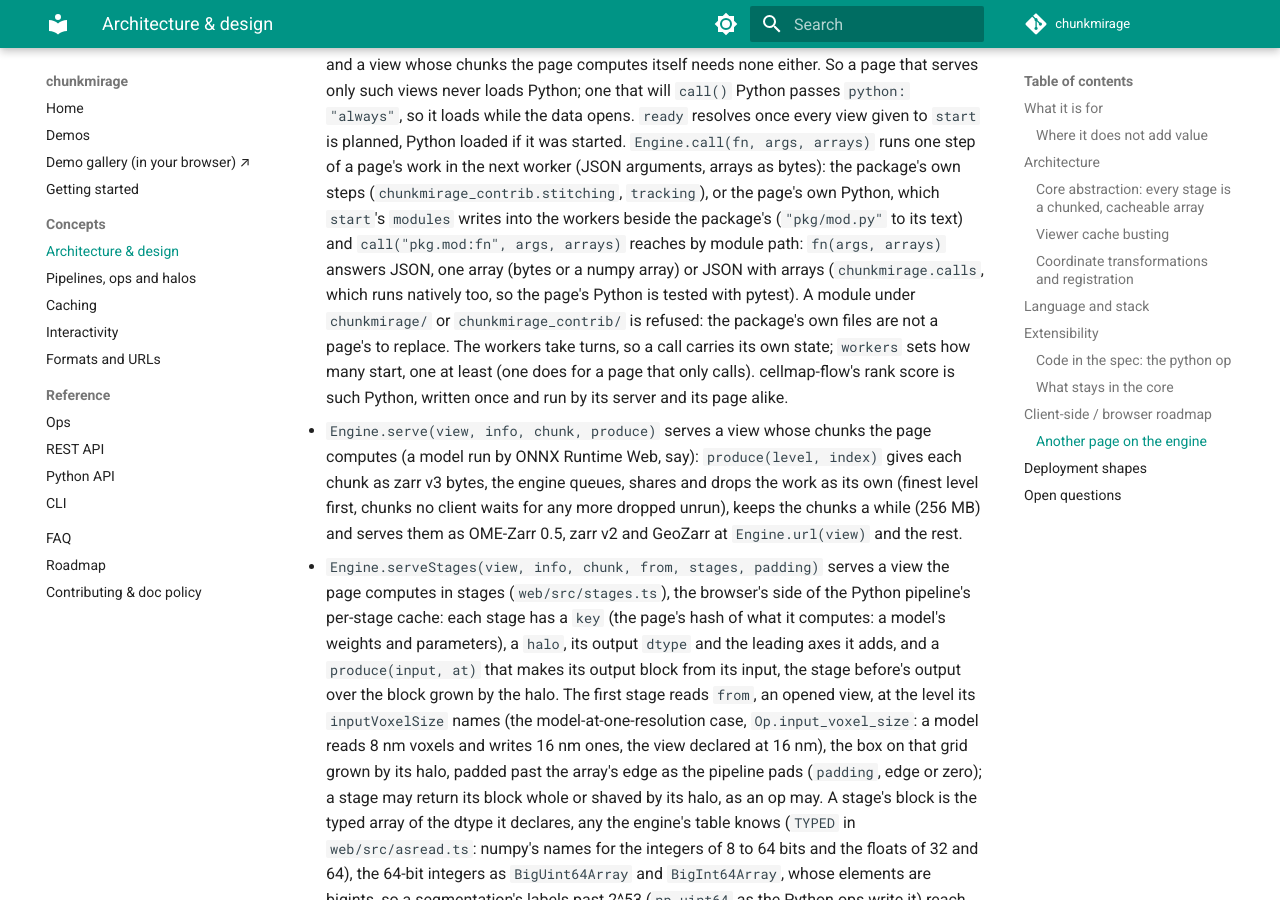
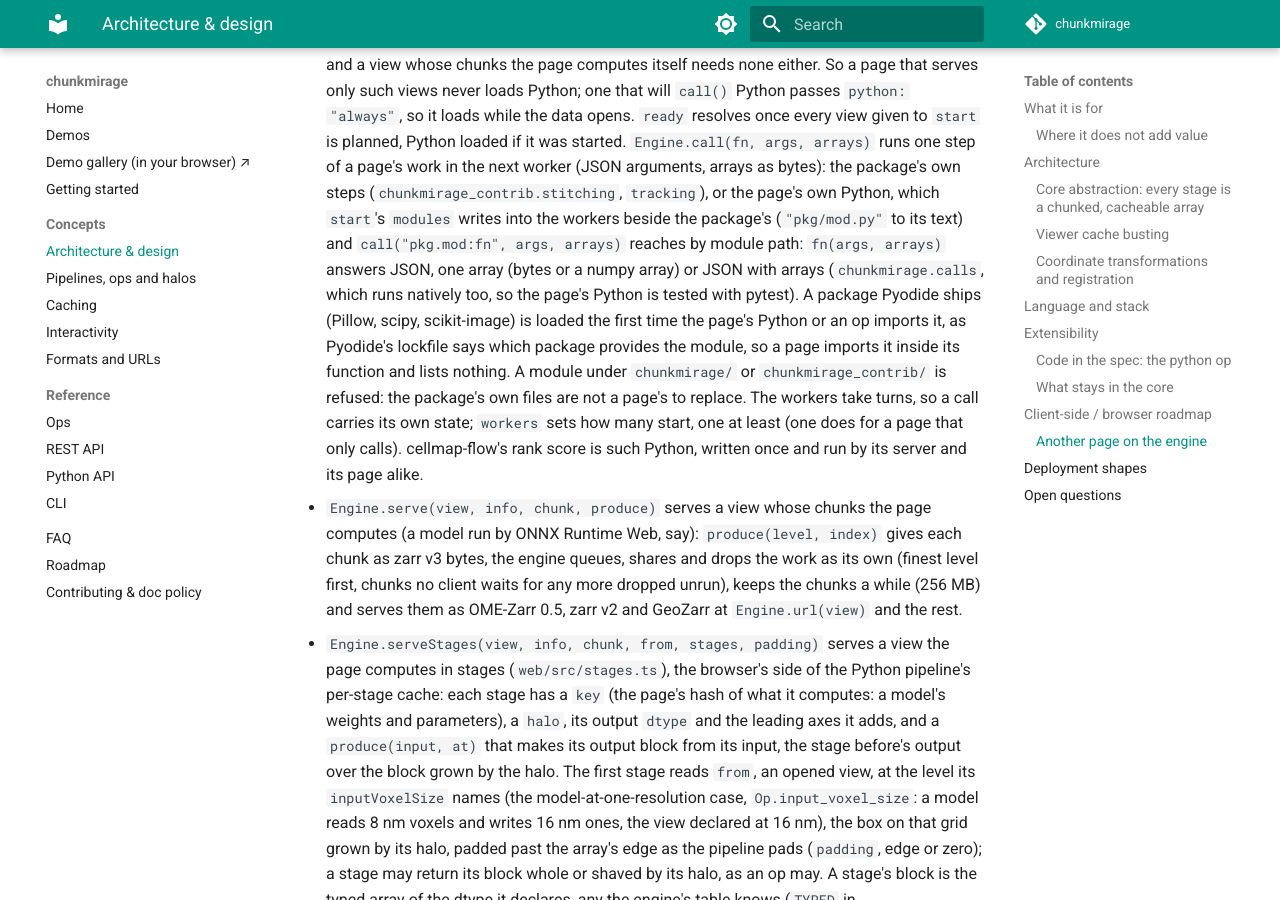
Before and after one commit to JaneliaSciComp/chunkmirage, an MkDocs documentation site: the page built from docs/design.md, in a window 1280 px wide and 900 px high, scrolled down 11925 px. Built offline with MkDocs 1.6.1 and Material for MkDocs 9.7.7, drawn with Linux system fonts in a browser that asks for light colours; comment, search, counter and statistics services are not loaded.

Commit message:
Any package Pyodide ships is loaded the first time the workers' Python imports it, found by its module in Pyodide's lockfile (py.lockfile), instead of the two in LAZY (scipy, scikit-image): a page's own modules import Pillow (or anything else of Pyodide's) inside their functions and list nothing, as cellmap-flow asked; design.md and the CHANGELOG say so, under a new Unreleased heading, which test_docs' version check now skips and contributing.md's release steps name

```diff
--- a/docs/design.md
+++ b/docs/design.md
@@ -479,7 +479,10 @@ as text). What such a page gets, in the order it uses it:
   beside the package's (`"pkg/mod.py"` to its text) and `call("pkg.mod:fn", args, arrays)`
   reaches by module path: `fn(args, arrays)` answers JSON, one array (bytes or a numpy
   array) or JSON with arrays (`chunkmirage.calls`, which runs natively too, so the page's
-  Python is tested with pytest). A module under `chunkmirage/` or `chunkmirage_contrib/`
+  Python is tested with pytest). A package Pyodide ships (Pillow, scipy, scikit-image) is
+  loaded the first time the page's Python or an op imports it, as Pyodide's lockfile says
+  which package provides the module, so a page imports it inside its function and lists
+  nothing. A module under `chunkmirage/` or `chunkmirage_contrib/`
   is refused: the package's own files are not a page's to replace. The workers take turns,
   so a call carries its own state; `workers` sets how many start, one at least (one does
   for a page that only calls). cellmap-flow's rank score is such Python, written once and
```
Also changed, not shown: CHANGELOG.md (+9 -0 lines), docs/contributing.md (+1 -1 lines), 2 other files.
